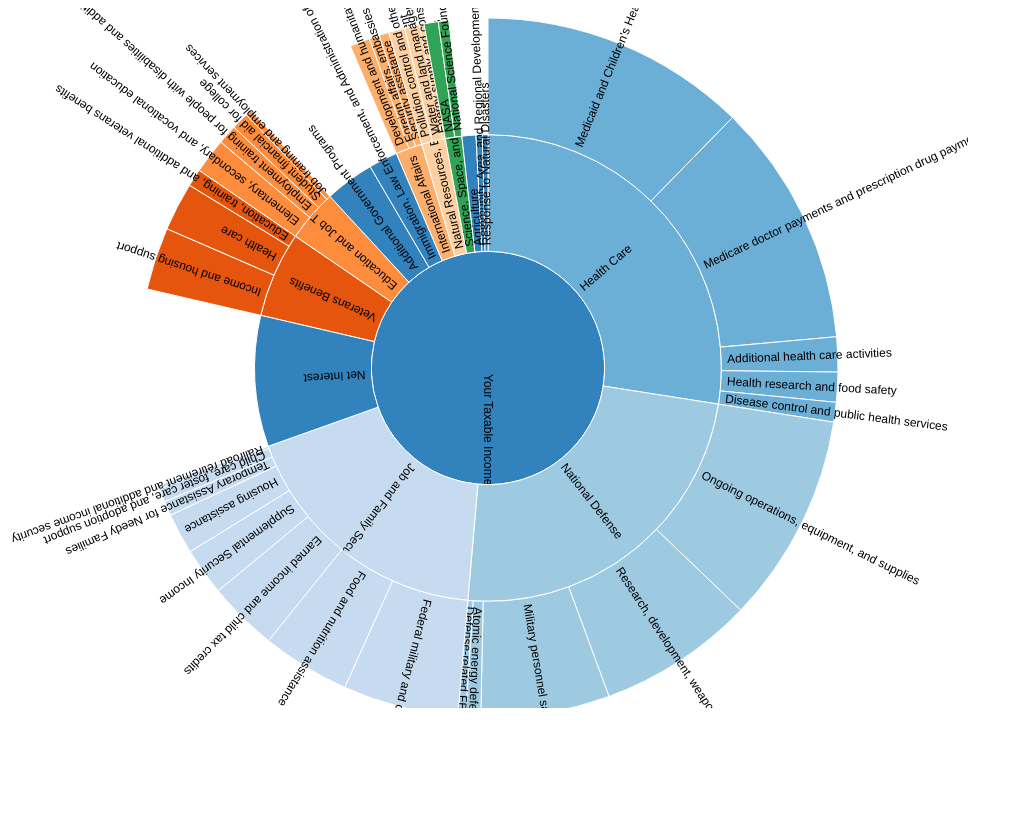
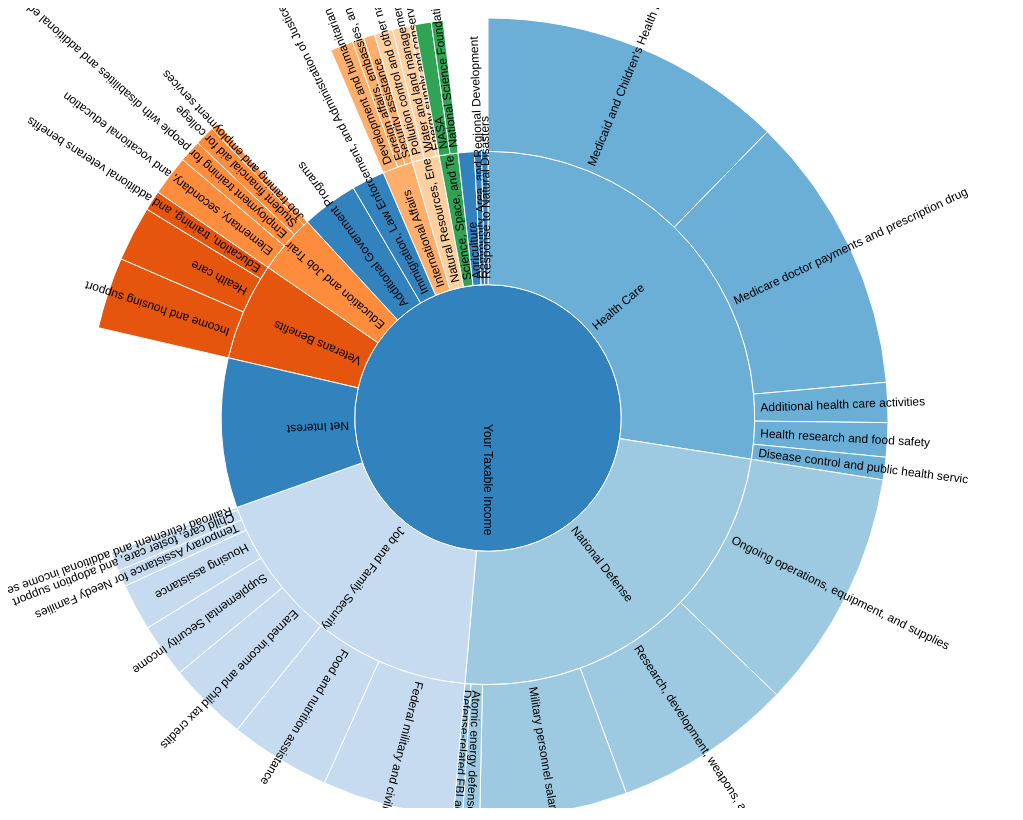
Before and after one commit to sghoseWI/Interactive-Budget-Analytics, a plain HTML site: page index.html in a window 1280 px wide. Shown: the whole page, without its empty margins (0-1023 px from the left). Drawn offline with nearby package versions, Linux system fonts and the light colour scheme.

Commit message:
Update index.html

```diff
--- a/index.html
+++ b/index.html
@@ -18,7 +18,7 @@ text {
 <script>
 
 var width = 960,
-    height = 700,
+    height = 800,
     radius = Math.min(width, height) / 2;
 
 var x = d3.scale.linear()
```
